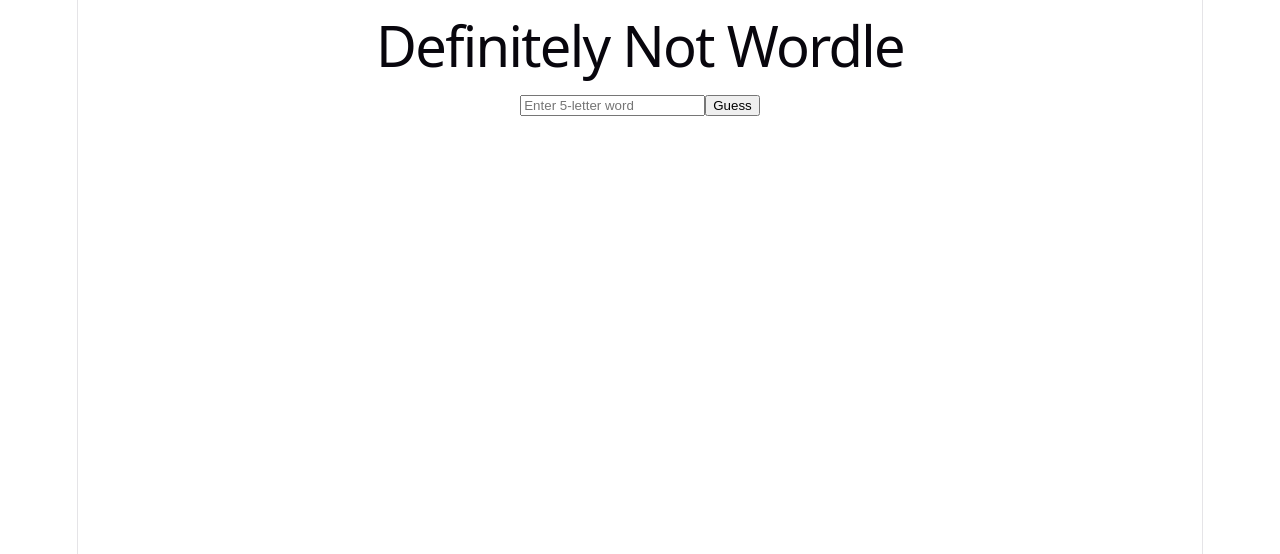
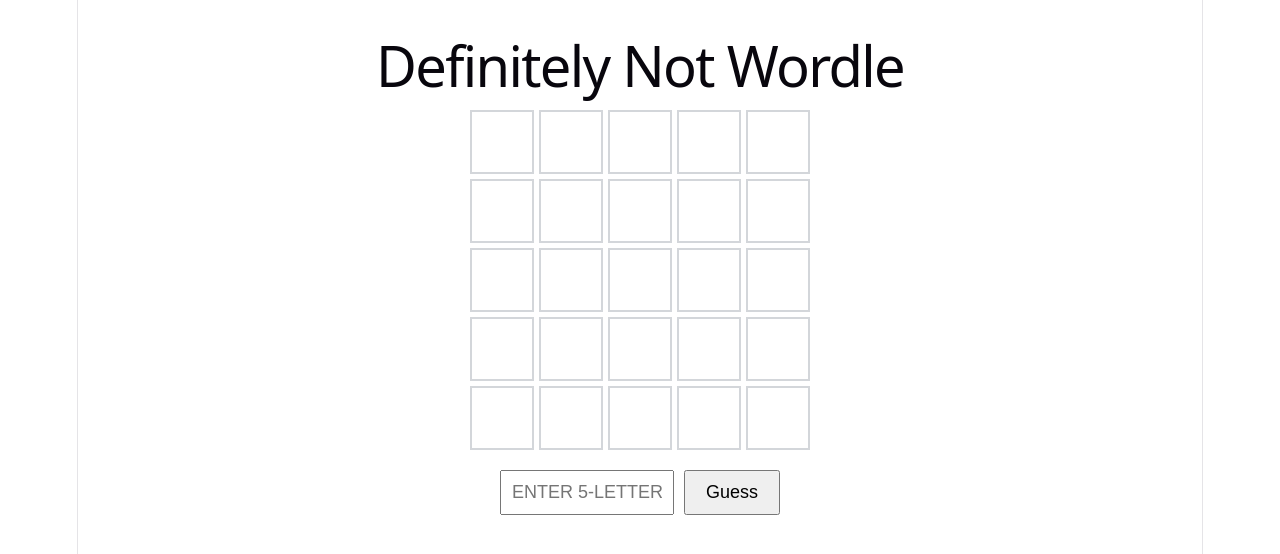
Before and after one commit to sudosyd1/wordleGame, a React app in the folder frontend/: page / in a window 1280 px wide. Shown: the top 554 px of the page. Built offline with nearby package versions, Linux system fonts and the light colour scheme; the HTML template or start-up script is replaced by a standard one.

Commit message:
asked claude for app.css for tile styling and buttons

```diff
--- a/frontend/src/App.css
+++ b/frontend/src/App.css
@@ -1,184 +1,58 @@
-.counter {
-  font-size: 16px;
-  padding: 5px 10px;
-  border-radius: 5px;
-  color: var(--accent);
-  background: var(--accent-bg);
-  border: 2px solid transparent;
-  transition: border-color 0.3s;
-  margin-bottom: 24px;
-
-  &:hover {
-    border-color: var(--accent-border);
-  }
-  &:focus-visible {
-    outline: 2px solid var(--accent);
-    outline-offset: 2px;
-  }
+.app {
+    text-align: center;
+    font-family: Arial, sans-serif;
+    padding: 20px;
 }
 
-.hero {
-  position: relative;
-
-  .base,
-  .framework,
-  .vite {
-    inset-inline: 0;
-    margin: 0 auto;
-  }
-
-  .base {
-    width: 170px;
-    position: relative;
-    z-index: 0;
-  }
-
-  .framework,
-  .vite {
-    position: absolute;
-  }
-
-  .framework {
-    z-index: 1;
-    top: 34px;
-    height: 28px;
-    transform: perspective(2000px) rotateZ(300deg) rotateX(44deg) rotateY(39deg)
-      scale(1.4);
-  }
-
-  .vite {
-    z-index: 0;
-    top: 107px;
-    height: 26px;
-    width: auto;
-    transform: perspective(2000px) rotateZ(300deg) rotateX(40deg) rotateY(39deg)
-      scale(0.8);
-  }
+.grid {
+    display: flex;
+    flex-direction: column;
+    align-items: center;
+    gap: 5px;
+    margin: 20px 0;
 }
 
-#center {
-  display: flex;
-  flex-direction: column;
-  gap: 25px;
-  place-content: center;
-  place-items: center;
-  flex-grow: 1;
-
-  @media (max-width: 1024px) {
-    padding: 32px 20px 24px;
-    gap: 18px;
-  }
+.row {
+    display: flex;
+    gap: 5px;
 }
 
-#next-steps {
-  display: flex;
-  border-top: 1px solid var(--border);
-  text-align: left;
-
-  & > div {
-    flex: 1 1 0;
-    padding: 32px;
-    @media (max-width: 1024px) {
-      padding: 24px 20px;
-    }
-  }
-
-  .icon {
-    margin-bottom: 16px;
-    width: 22px;
-    height: 22px;
-  }
-
-  @media (max-width: 1024px) {
-    flex-direction: column;
-    text-align: center;
-  }
+.tile {
+    width: 60px;
+    height: 60px;
+    border: 2px solid #d3d6da;
+    display: flex;
+    align-items: center;
+    justify-content: center;
+    font-size: 24px;
+    font-weight: bold;
+    text-transform: uppercase;
 }
 
-#docs {
-  border-right: 1px solid var(--border);
+.green  { background-color: #6aaa64; color: white; border: none; }
+.yellow { background-color: #c9b458; color: white; border: none; }
+.gray   { background-color: #787c7e; color: white; border: none; }
 
-  @media (max-width: 1024px) {
-    border-right: none;
-    border-bottom: 1px solid var(--border);
-  }
+.input-area {
+    margin: 20px 0;
 }
 
-#next-steps ul {
-  list-style: none;
-  padding: 0;
-  display: flex;
-  gap: 8px;
-  margin: 32px 0 0;
-
-  .logo {
-    height: 18px;
-  }
-
-  a {
-    color: var(--text-h);
-    font-size: 16px;
-    border-radius: 6px;
-    background: var(--social-bg);
-    display: flex;
-    padding: 6px 12px;
-    align-items: center;
-    gap: 8px;
-    text-decoration: none;
-    transition: box-shadow 0.3s;
-
-    &:hover {
-      box-shadow: var(--shadow);
-    }
-    .button-icon {
-      height: 18px;
-      width: 18px;
-    }
-  }
-
-  @media (max-width: 1024px) {
-    margin-top: 20px;
-    flex-wrap: wrap;
-    justify-content: center;
-
-    li {
-      flex: 1 1 calc(50% - 8px);
-    }
-
-    a {
-      width: 100%;
-      justify-content: center;
-      box-sizing: border-box;
-    }
-  }
+.input-area input {
+    padding: 10px;
+    font-size: 18px;
+    text-transform: uppercase;
+    width: 150px;
+    text-align: center;
 }
 
-#spacer {
-  height: 88px;
-  border-top: 1px solid var(--border);
-  @media (max-width: 1024px) {
-    height: 48px;
-  }
+.input-area button {
+    padding: 10px 20px;
+    font-size: 18px;
+    margin-left: 10px;
+    cursor: pointer;
 }
 
-.ticks {
-  position: relative;
-  width: 100%;
-
-  &::before,
-  &::after {
-    content: '';
-    position: absolute;
-    top: -4.5px;
-    border: 5px solid transparent;
-  }
-
-  &::before {
-    left: 0;
-    border-left-color: var(--border);
-  }
-  &::after {
-    right: 0;
-    border-right-color: var(--border);
-  }
+.message {
+    font-size: 20px;
+    font-weight: bold;
 }
--- a/frontend/src/App.jsx
+++ b/frontend/src/App.jsx
@@ -59,6 +59,7 @@
             <Grid guesses={guesses} maxAttempts={maxAttempts} />
             {!gameOver && <Input onGuess={handleGuess} />}
             {message && <p className="message">{message}</p>}
+            {/* only render this if the condition is true */}
             {gameOver && (
                 <button onClick={handleNewGame}>Play Again</button>
             )}
```
